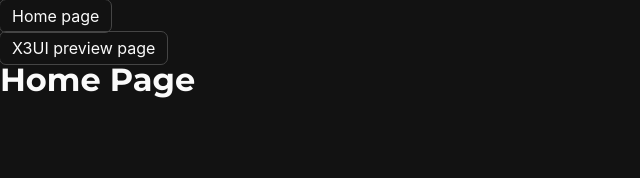
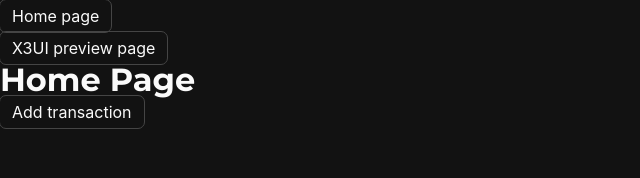
Before and after one commit to dazeGG/money-tracker, a Vue app: page / in a window 1280 px wide. Shown: the top 178 px of the page, without its empty margins (0-640 px from the left). Built offline with nearby package versions, Linux system fonts and the light colour scheme.

Commit message:
feat(home page): added create transaction modal

```diff
--- a/src/pages/HomePage.vue
+++ b/src/pages/HomePage.vue
@@ -1,6 +1,16 @@
 <template>
-	<h1 class="h1">Home Page</h1>
+	<div class="flex justify-between">
+		<CreateTransactionModal v-model:show="showCreateTransactionModal" />
+		<h1 class="h1">Home Page</h1>
+		<X3Button @click="() => showCreateTransactionModal = true">Add transaction</X3Button>
+	</div>
 </template>
 
 <script setup lang="ts">
+import { ref } from 'vue';
+
+import X3Button from '@/X3UI/Button/X3Button.vue';
+import CreateTransactionModal from '@/components/Modals/CreateTransactionModal.vue';
+
+const showCreateTransactionModal = ref<boolean>(false);
 </script>
```
